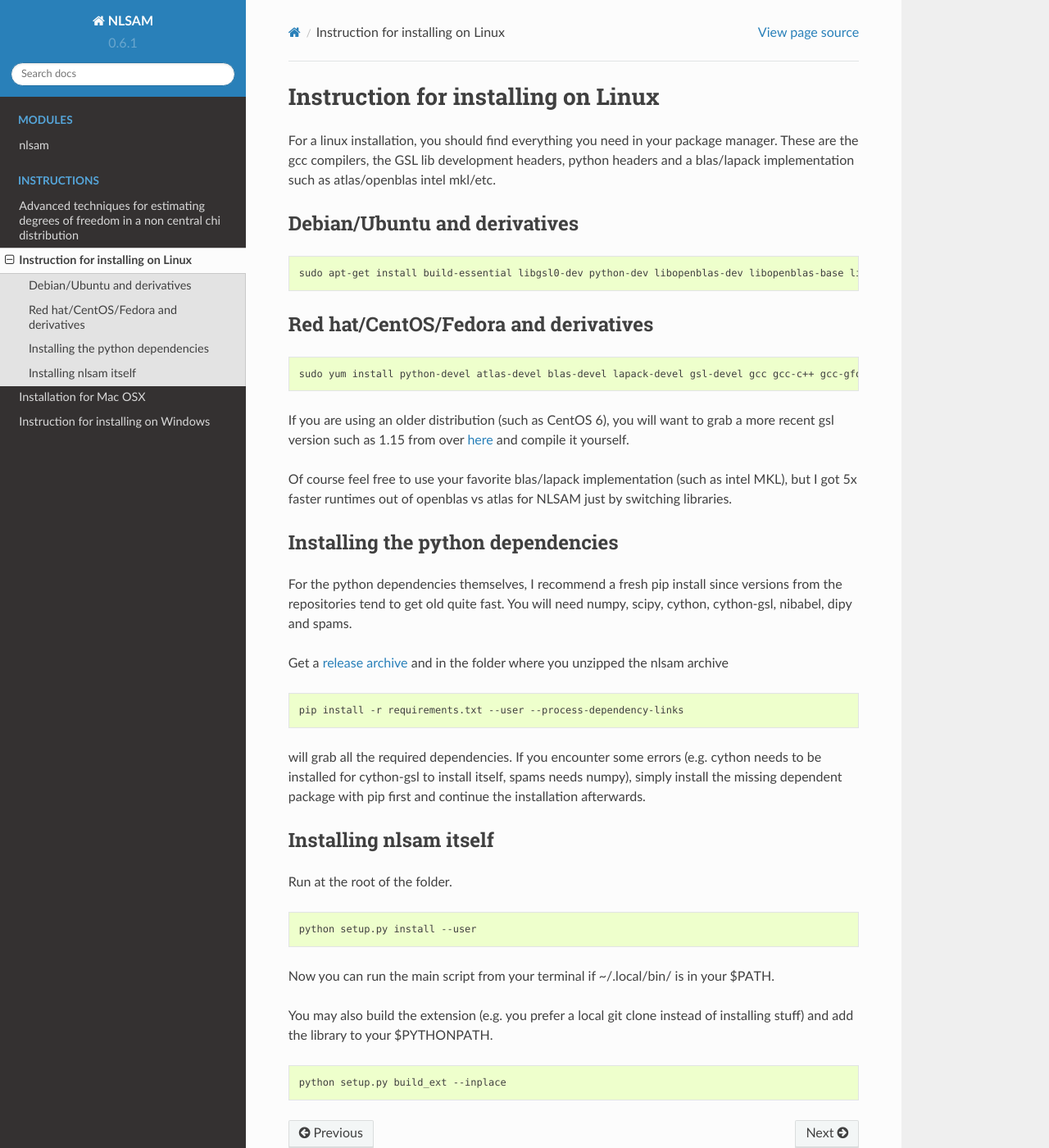
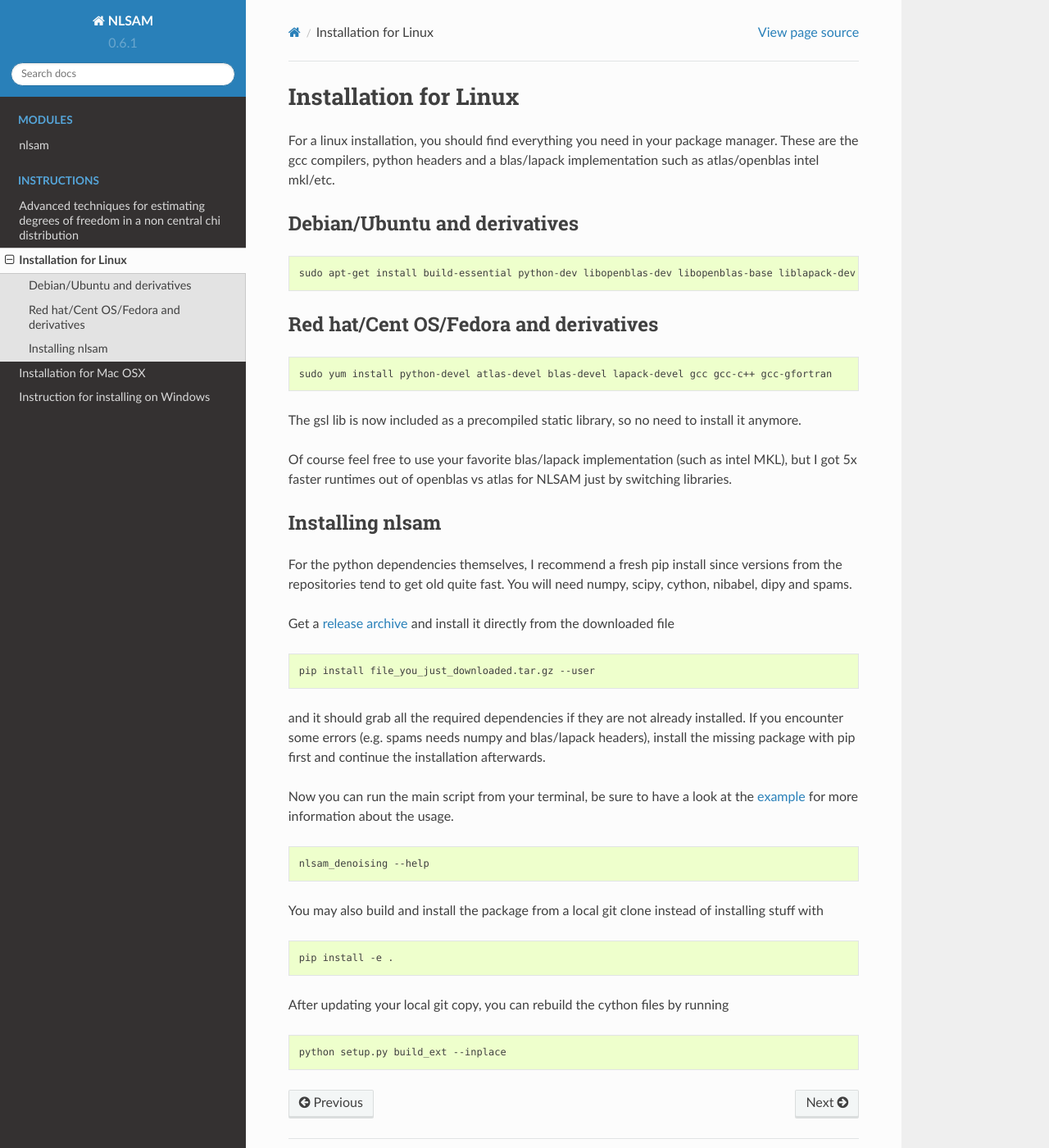
Before and after one commit to samuelstjean/nlsam, a Sphinx documentation site: the page built from docs/wiki/install_linux.md, in a window 1280 px wide and 1400 px high. Shown: the whole window at 82% size. Built offline with Sphinx 7.4.7 and the Read the Docs theme 2.0.0, drawn with Linux system fonts in a browser that asks for light colours.

Commit message:
linux install rework

````diff
--- a/docs/wiki/install_linux.md
+++ b/docs/wiki/install_linux.md
@@ -1,47 +1,52 @@
-# Instruction for installing on Linux
+# Installation for Linux
 
-For a linux installation, you should find everything you need in your package manager. These are the gcc compilers, the GSL lib development headers, python headers and a blas/lapack implementation such as atlas/openblas intel mkl/etc.
+For a linux installation, you should find everything you need in your package manager.
+These are the gcc compilers, python headers and a blas/lapack implementation such as atlas/openblas intel mkl/etc.
 
 ### Debian/Ubuntu and derivatives
 
 ```shell
-sudo apt-get install build-essential libgsl0-dev python-dev libopenblas-dev libopenblas-base liblapack-dev
+sudo apt-get install build-essential python-dev libopenblas-dev libopenblas-base liblapack-dev
 ```
 
-### Red hat/CentOS/Fedora and derivatives
+### Red hat/Cent OS/Fedora and derivatives
 
 ```shell
-sudo yum install python-devel atlas-devel blas-devel lapack-devel gsl-devel gcc gcc-c++ gcc-gfortran
+sudo yum install python-devel atlas-devel blas-devel lapack-devel gcc gcc-c++ gcc-gfortran
 ```
 
-If you are using an older distribution (such as CentOS 6), you will want to grab a more recent gsl version such as 1.15 from over [here](ftp://ftp.gnu.org/gnu/gsl/) and compile it yourself.
+The gsl lib is now included as a precompiled static library, so no need to install it anymore.
 
 Of course feel free to use your favorite blas/lapack implementation (such as intel MKL),
 but I got 5x faster runtimes out of openblas vs atlas for NLSAM just by switching libraries.
 
-## Installing the python dependencies
+## Installing nlsam
 
-For the python dependencies themselves, I recommend a fresh pip install since versions from the repositories tend to get old quite fast. You will need numpy, scipy, cython, cython-gsl, nibabel, dipy and spams.
+For the python dependencies themselves, I recommend a fresh pip install since versions from the repositories tend to get old quite fast.
+You will need numpy, scipy, cython, nibabel, dipy and spams.
 
-Get a [release archive](https://github.com/samuelstjean/nlsam/releases) and in the folder where you unzipped the nlsam archive
+Get a [release archive](https://github.com/samuelstjean/nlsam/releases) and install it directly from the downloaded file
 
 ```shell
-pip install -r requirements.txt --user --process-dependency-links
+pip install file_you_just_downloaded.tar.gz --user
 ```
 
-will grab all the required dependencies. If you encounter some errors (e.g. cython needs to be installed for cython-gsl to install itself, spams needs numpy), simply install the missing dependent package with pip first and continue the installation afterwards.
+and it should grab all the required dependencies if they are not already installed.
+If you encounter some errors (e.g. spams needs numpy and blas/lapack headers), install the missing package with pip first and continue the installation afterwards.
 
-## Installing nlsam itself
-
-Run at the root of the folder.
+Now you can run the main script from your terminal, be sure to have a look at the [example](https://github.com/samuelstjean/nlsam/tree/master/example) for more information about the usage.
 
 ```shell
-python setup.py install --user
+nlsam_denoising --help
 ```
 
-Now you can run the main script from your terminal if ~/.local/bin/ is in your $PATH.
+You may also build and install the package from a local git clone instead of installing stuff with
 
-You may also build the extension (e.g. you prefer a local git clone instead of installing stuff) and add the library to your $PYTHONPATH.
+```shell
+pip install -e .
+```
+
+After updating your local git copy, you can rebuild the cython files by running
 
 ```shell
 python setup.py build_ext --inplace
````
